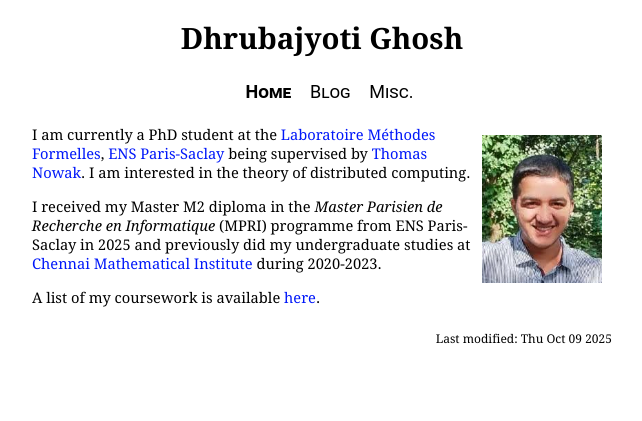
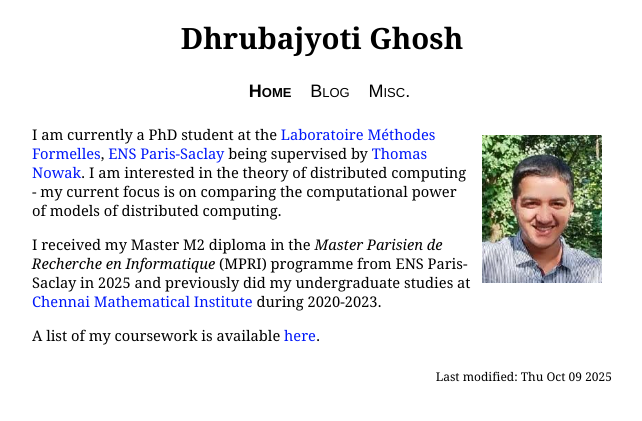
Before and after one commit to ghoshdhruba/ghoshdhruba.github.io, a Jekyll site: the page built from index.html, in a window 1280 px wide. Shown: the top 421 px of the page, without its empty margins (318-960 px from the left). Built offline with Jekyll 4.4.1, drawn with Linux system fonts in a browser that asks for light colours.

Commit message:
Research interest clarification and nav bar font change

```diff
--- a/assets/css/styles.css
+++ b/assets/css/styles.css
@@ -152,7 +152,7 @@ details > p {
 #top-nav a {
     padding-left: 15px;
     /*font-family: 'Ubuntu Mono', monospace;*/
-    font-family: 'Roboto';
+    font-family: 'Helvetica';
     font-size: 18px;
     color: black;
     font-variant: small-caps;
--- a/index.html
+++ b/index.html
@@ -6,7 +6,7 @@ permalink: /
 <img src="assets/images/dp_25102022.jpg" alt="Me" width="120" style="float:right; margin:10px">
 <p>
 I am currently a PhD student at the <a href="https://lmf.cnrs.fr/">Laboratoire Méthodes Formelles</a>, <a href="https://ens-paris-saclay.fr/">ENS Paris-Saclay</a> being supervised by <a href="https://www.thomasnowak.net/">Thomas Nowak</a>.
-I am interested in the theory of distributed computing.
+I am interested in the theory of distributed computing - my current focus is on comparing the computational power of models of distributed computing.
 </p>
 <p>
 I received my Master M2 diploma in the <i>Master Parisien de Recherche en Informatique</i> (MPRI) programme from ENS Paris-Saclay in 2025 and previously did my undergraduate studies at <a href="https://www.cmi.ac.in/">Chennai Mathematical Institute</a> during 2020-2023.
```
